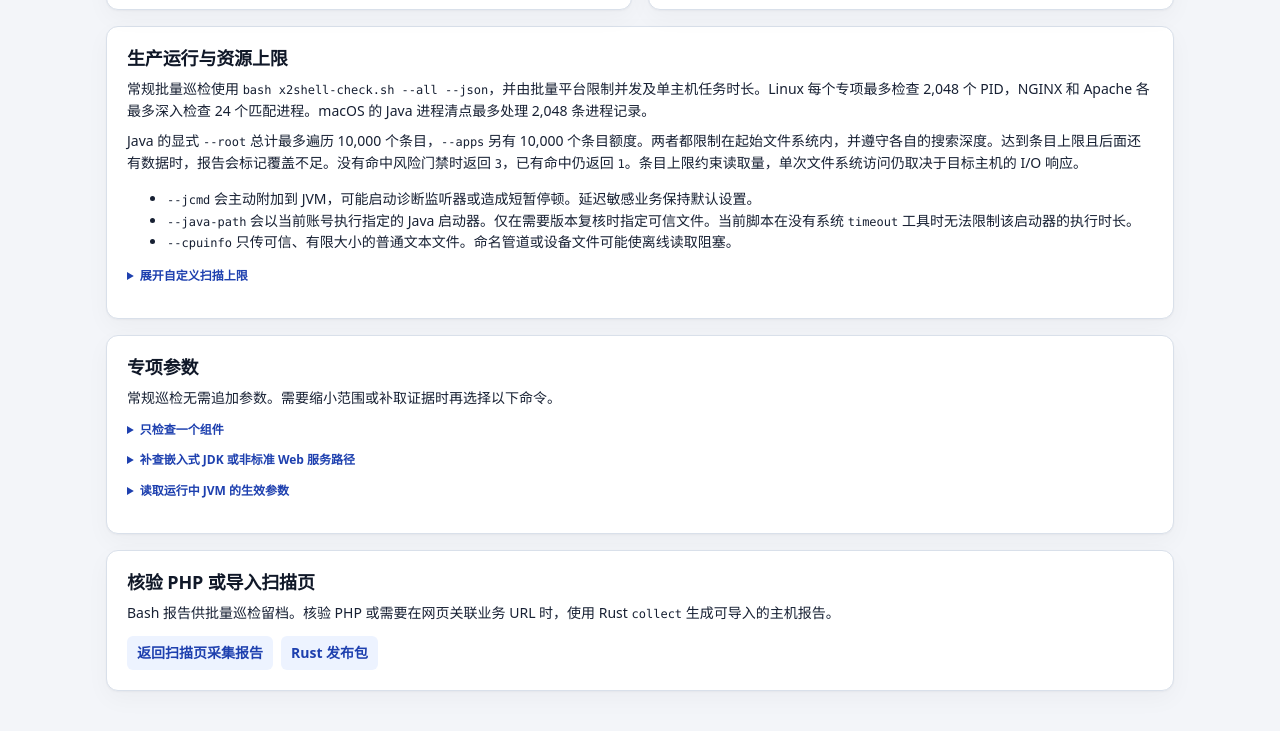
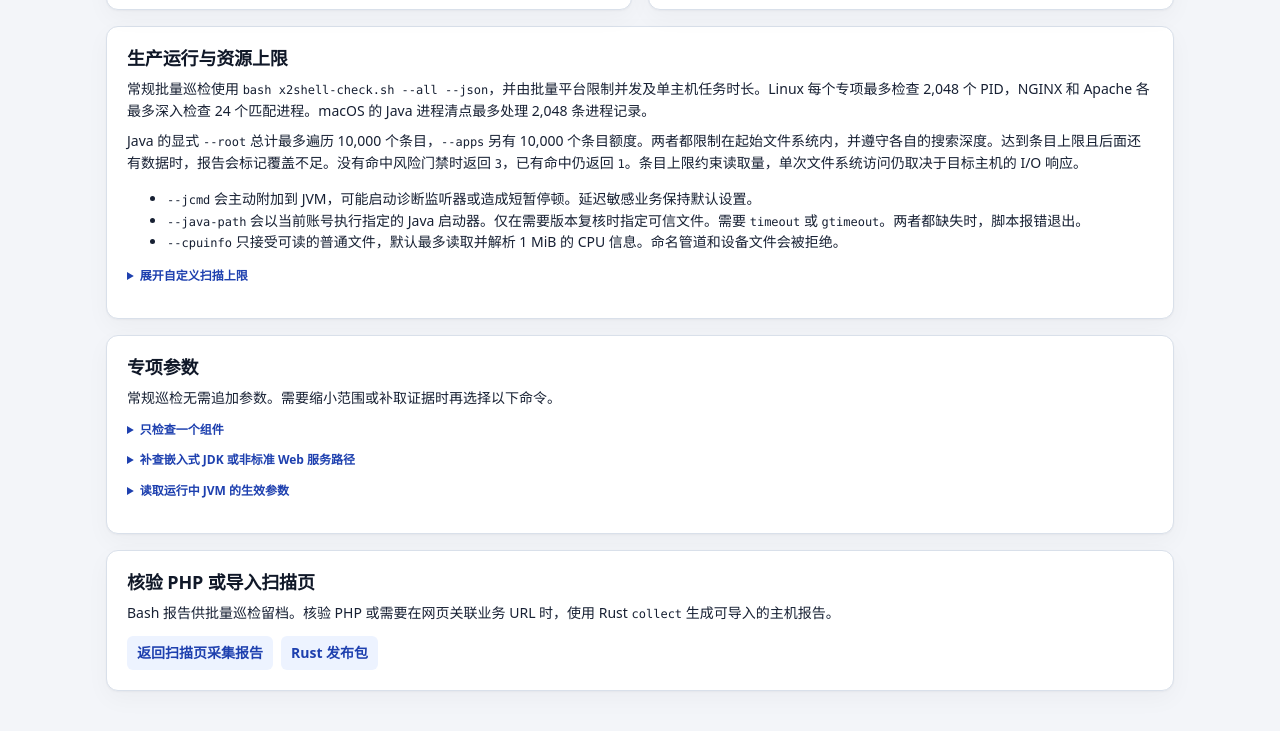
Before and after one commit to crazyvv/php2shell_check, a plain HTML site: page assets/tools.html in a window 1280 px wide. Shown: the part 1024-1755 px from the top of the page. Drawn offline with Linux system fonts and the light colour scheme.

Commit message:
Bound offline CPU input and require a Java launcher timeout

```diff
--- a/assets/tools.html
+++ b/assets/tools.html
@@ -77,15 +77,15 @@ printf 'exit_code=%s\n' "$status"</code></pre>
     <p>Java 的显式 <code>--root</code> 总计最多遍历 10,000 个条目，<code>--apps</code> 另有 10,000 个条目额度。两者都限制在起始文件系统内，并遵守各自的搜索深度。达到条目上限且后面还有数据时，报告会标记覆盖不足。没有命中风险门禁时返回 <code>3</code>，已有命中仍返回 <code>1</code>。条目上限约束读取量，单次文件系统访问仍取决于目标主机的 I/O 响应。</p>
     <ul>
       <li><code>--jcmd</code> 会主动附加到 JVM，可能启动诊断监听器或造成短暂停顿。延迟敏感业务保持默认设置。</li>
-      <li><code>--java-path</code> 会以当前账号执行指定的 Java 启动器。仅在需要版本复核时指定可信文件。当前脚本在没有系统 <code>timeout</code> 工具时无法限制该启动器的执行时长。</li>
-      <li><code>--cpuinfo</code> 只传可信、有限大小的普通文本文件。命名管道或设备文件可能使离线读取阻塞。</li>
+      <li><code>--java-path</code> 会以当前账号执行指定的 Java 启动器。仅在需要版本复核时指定可信文件。需要 <code>timeout</code> 或 <code>gtimeout</code>。两者都缺失时，脚本报错退出。</li>
+      <li><code>--cpuinfo</code> 只接受可读的普通文件，默认最多读取并解析 1 MiB 的 CPU 信息。命名管道和设备文件会被拒绝。</li>
     </ul>
     <details class="scan-options"><summary>展开自定义扫描上限</summary>
       <p>打开 <code>x2shell-check.sh</code>，在开头的「资源上限」区修改对应变量的数值。按正整数填写，保留等号两边的写法。修改后直接用原命令执行，建议先在单台主机验证覆盖和运行时间，再分发同一份脚本。</p>
       <dl>
         <dt>进程和目录</dt><dd><code>PROCESS_SCAN_LIMIT=2048</code>、<code>WEB_PROCESS_MATCH_LIMIT=24</code> 和 <code>DIRECTORY_ENTRY_LIMIT=10000</code>。<code>ROOT_DEPTH=8</code> 和 <code>APPS_DEPTH=3</code> 是默认深度，可分别由 <code>--root-depth</code> 和 <code>--apps-depth</code> 覆盖。</dd>
-        <dt>Web 文件读取</dt><dd><code>WEB_CONFIG_FILE_LIMIT=64</code>、<code>WEB_CONFIG_BYTE_LIMIT=65536</code>、<code>NGINX_INCLUDE_DEPTH_LIMIT=8</code>、<code>WEB_BINARY_BYTE_LIMIT=16777216</code> 和 <code>APACHE_MAPS_BYTE_LIMIT=1048576</code>。带 <code>BYTE</code> 的值以字节计。</dd>
-        <dt>单次命令超时</dt><dd><code>PACKAGE_QUERY_TIMEOUT=2</code>、<code>JCMD_TIMEOUT=3</code> 和 <code>JAVA_VERSION_TIMEOUT=30</code>，单位为秒。主机需要有 <code>timeout</code> 工具才能应用这些设置。</dd>
+        <dt>Web 文件读取</dt><dd><code>WEB_CONFIG_FILE_LIMIT=64</code>、<code>WEB_CONFIG_BYTE_LIMIT=65536</code>、<code>NGINX_INCLUDE_DEPTH_LIMIT=8</code>、<code>WEB_BINARY_BYTE_LIMIT=16777216</code> 和 <code>APACHE_MAPS_BYTE_LIMIT=1048576</code>。离线 CPU 信息另由 <code>CPUINFO_BYTE_LIMIT=1048576</code> 限制。带 <code>BYTE</code> 的值以字节计。</dd>
+        <dt>单次命令超时</dt><dd><code>PACKAGE_QUERY_TIMEOUT=2</code>、<code>JCMD_TIMEOUT=3</code> 和 <code>JAVA_VERSION_TIMEOUT=30</code>，单位为秒。主机需要有 <code>timeout</code> 工具。Java 版本查询也支持 <code>gtimeout</code>。</dd>
       </dl>
     </details>
   </section>
```
Also changed, not shown: 2 other files.
